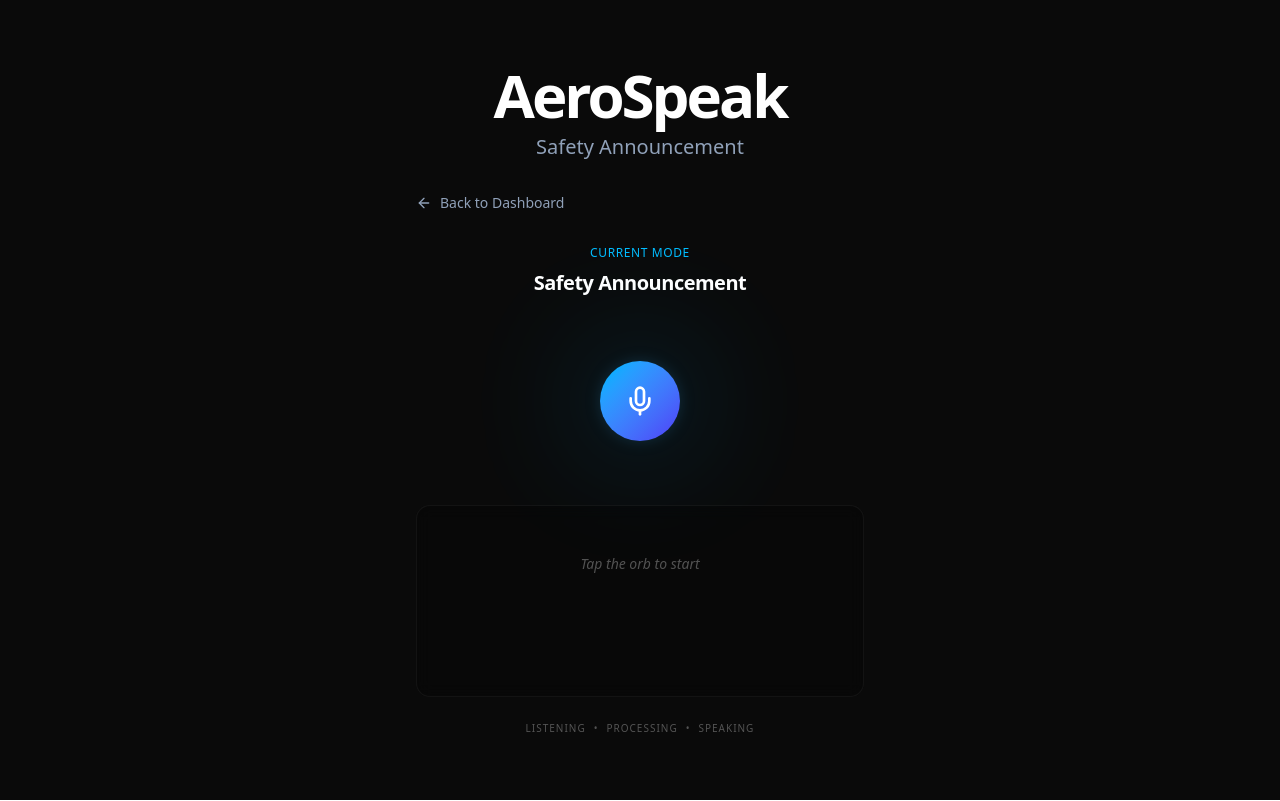
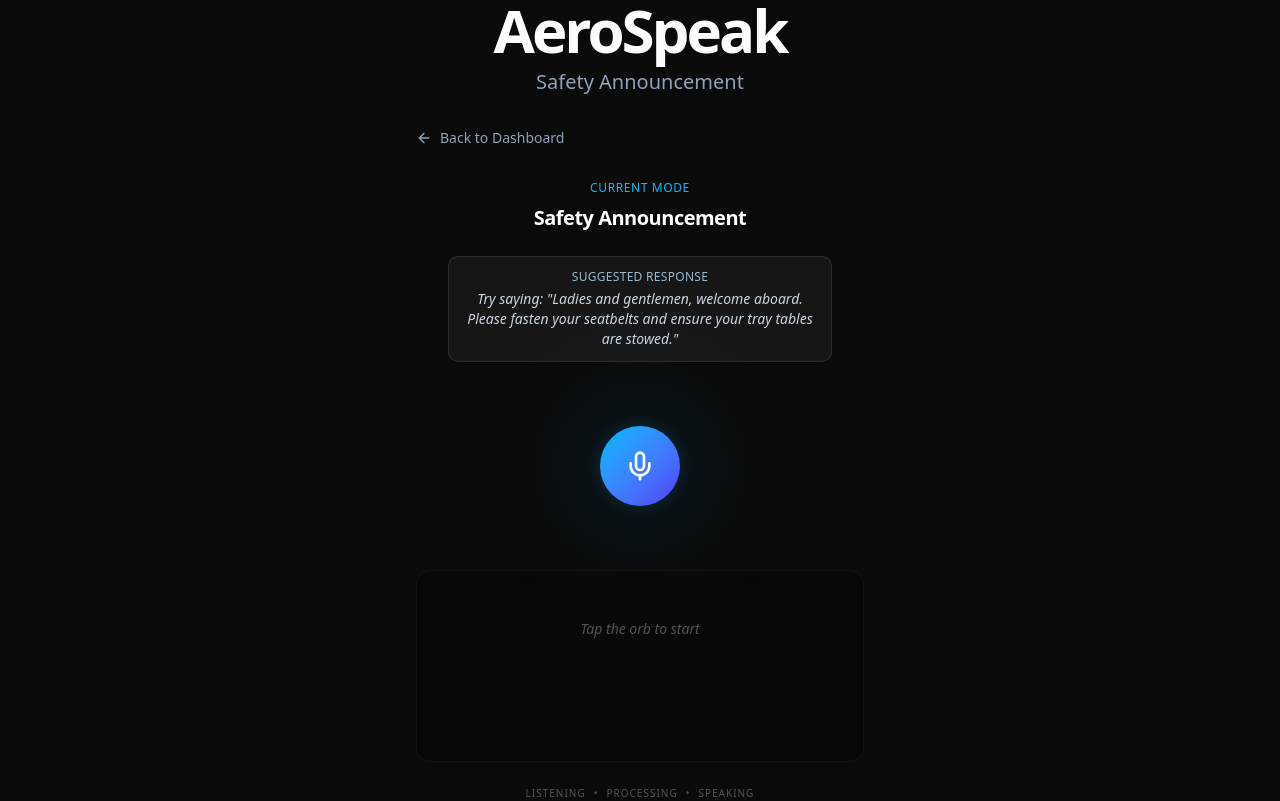
Before and after one commit to neetishtewari/aersospeak, a Next.js app: page / in a window 1280 px wide. Both pictures are taken after a click on the element 301 px from the left and 464 px from the top of the page. Built offline with nearby package versions, Linux system fonts and the light colour scheme.

Commit message:
Feat: Add suggested response guides to active scenarios

```diff
--- a/src/components/voice/VoiceControl.tsx
+++ b/src/components/voice/VoiceControl.tsx
@@ -25,6 +25,16 @@
                 </span>
                 <h2 className="text-xl font-bold text-white tracking-tight">{scenario.name}</h2>
             </div>
+
+            {/* Hint / Guide */}
+            {scenario.guide && (
+                <div className="bg-white/5 border border-white/10 rounded-lg p-3 max-w-sm text-center">
+                    <p className="text-xs text-sky-200/80 font-medium mb-1 uppercase tracking-wide">Suggested Response</p>
+                    <p className="text-sm text-slate-300 italic">
+                        {scenario.guide}
+                    </p>
+                </div>
+            )}
 
             {/* Orb / Controls Area */}
             <div className="flex items-center justify-center min-h-[160px]">
--- a/src/data/scenarios.ts
+++ b/src/data/scenarios.ts
@@ -9,6 +9,7 @@
     systemPrompt: string;
     initialMessage: string;
     manualEndpointing?: boolean;
+    guide?: string;
 }
 
 export const SCENARIOS: Scenario[] = [
@@ -25,6 +26,7 @@
     Do not interrupt them while they are speaking the announcement.
     After they finish, give a brief critique (max 2 sentences) and ask them to try a specific section again if needed.`,
         initialMessage: "Please begin the safety announcement whenever you are ready.",
+        guide: "Try saying: \"Ladies and gentlemen, welcome aboard. Please fasten your seatbelts and ensure your tray tables are stowed.\""
     },
     {
         id: 'passenger-drunk',
@@ -43,6 +45,7 @@
     3. If the user is rude or weak, continue to push back.
     4. Keep responses short (under 20 words) to mimic a real conversation.`,
         initialMessage: "Hey! Hey you! I've been waiting for my whiskey for ten minutes! Bring it here!",
+        guide: "Try saying: \"Sir, I can't serve you more alcohol right now, but I'd be happy to get you a coffee or some water.\""
     },
     {
         id: 'interview-intro',
@@ -59,5 +62,6 @@
     3. Listen to the answer, acknowledge it briefly, and then ask a relevant follow-up or a new behavioral question (e.g., "Describe a time you handled a difficult customr").
     4. Keep your tone professional, polite, but somewhat formal.`,
         initialMessage: "Welcome to your interview. Let's start with a classic: Tell me about yourself and why you want to be a cabin crew member?",
+        guide: "Try saying: \"Hello, my name is Sarah. I have 3 years of experience in hospitality and I love creating safe, welcoming environments.\""
     }
 ];
```
